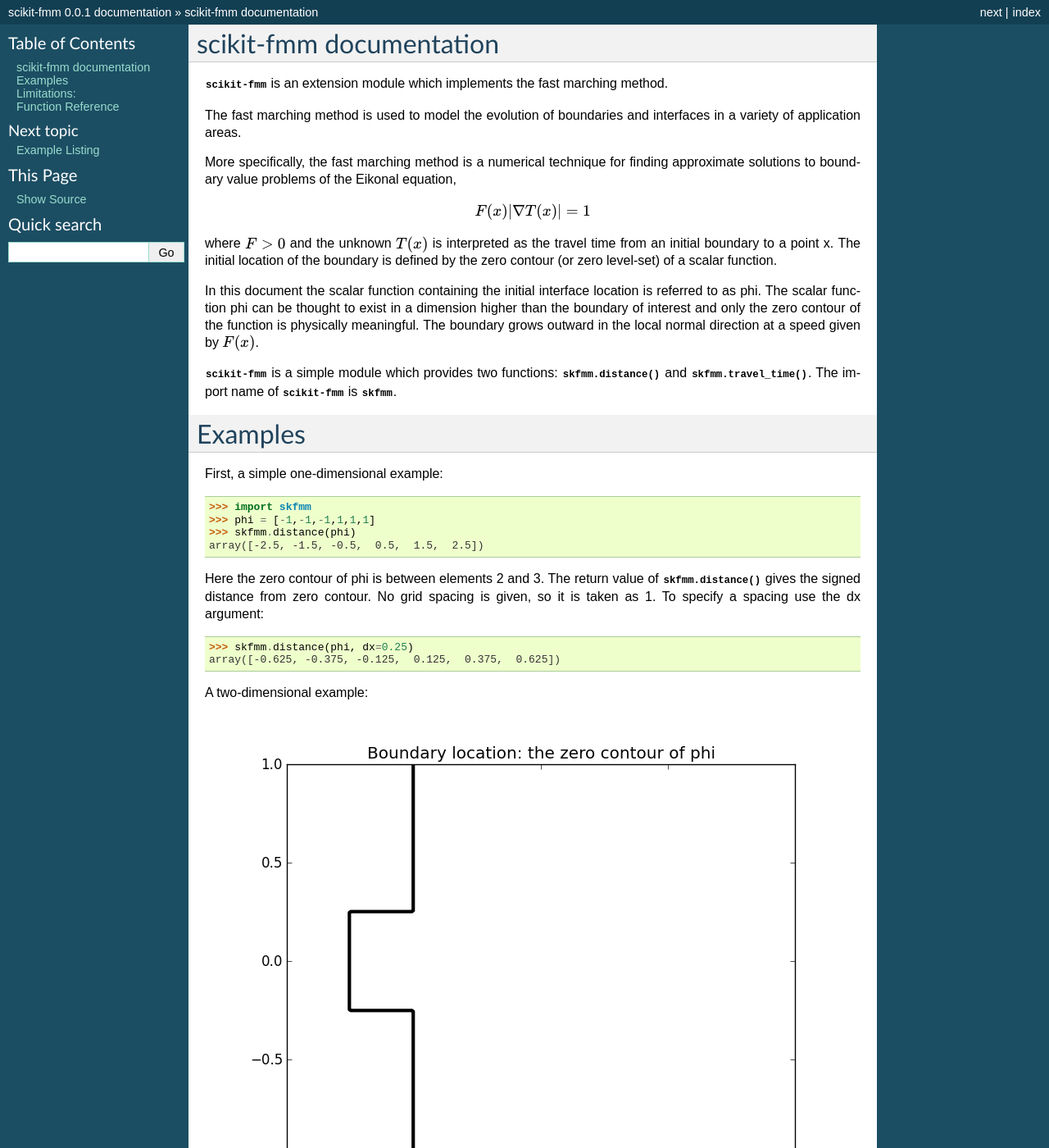
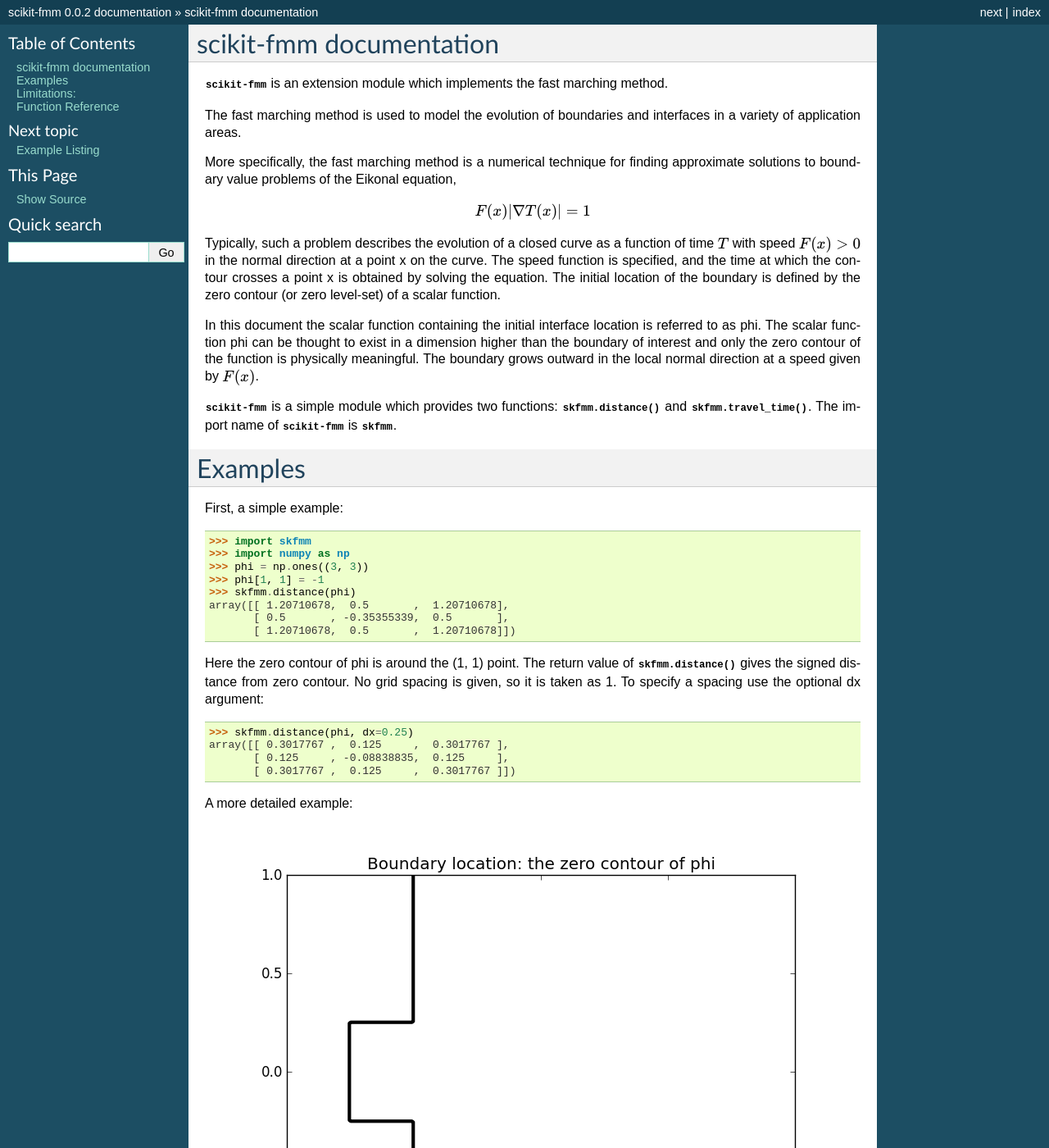
Before and after one commit to scikit-fmm/scikit-fmm, a Sphinx documentation site: the page built from doc/index.rst, in a window 1280 px wide and 1400 px high. Shown: the whole window at 82% size. Built offline with Sphinx 7.4.7, drawn with Linux system fonts in a browser that asks for light colours; formulas are drawn with MathJax 3; some of the changed text lies outside the part shown.

Commit message:
updating version to 0.0.2 documentation changes. pep8 refactor in test code

```diff
--- a/doc/conf.py
+++ b/doc/conf.py
@@ -48,9 +48,9 @@ copyright = u'2012, the scikit-fmm team'
 # built documents.
 #
 # The short X.Y version.
-version = '0.0.1'
+version = '0.0.2'
 # The full version, including alpha/beta/rc tags.
-release = '0.0.1'
+release = '0.0.2'
 
 # The language for content autogenerated by Sphinx. Refer to documentation
 # for a list of supported languages.
--- a/doc/index.rst
+++ b/doc/index.rst
@@ -19,10 +19,12 @@ Eikonal equation,
 .. math::
    F(x) | \nabla T(x) | = 1
 
-where :math:`F>0` and the unknown :math:`T(x)` is interpreted as the
-travel time from an initial boundary to a point x. The initial
-location of the boundary is defined by the zero contour (or zero
-level-set) of a scalar function.
+Typically, such a problem describes the evolution of a closed curve as
+a function of time :math:`T` with speed :math:`F(x)>0` in the normal
+direction at a point x on the curve. The speed function is specified,
+and the time at which the contour crosses a point x is obtained by
+solving the equation. The initial location of the boundary is defined
+by the zero contour (or zero level-set) of a scalar function.
 
 In this document the scalar function containing the initial interface
 location is referred to as phi. The scalar function phi can be thought to
@@ -38,22 +40,28 @@ name of :py:mod:`scikit-fmm` is :py:mod:`skfmm`.
 
 Examples
 ========
-First, a simple one-dimensional example::
+First, a simple example::
 
     >>> import skfmm
-    >>> phi = [-1,-1,-1,1,1,1]
+    >>> import numpy as np
+    >>> phi = np.ones((3, 3))
+    >>> phi[1, 1] = -1
     >>> skfmm.distance(phi)
-    array([-2.5, -1.5, -0.5,  0.5,  1.5,  2.5])
+    array([[ 1.20710678,  0.5       ,  1.20710678],
+           [ 0.5       , -0.35355339,  0.5       ],
+           [ 1.20710678,  0.5       ,  1.20710678]])
 
-Here the zero contour of phi is between elements 2 and 3. The return
+Here the zero contour of phi is around the (1, 1) point. The return
 value of :py:func:`skfmm.distance` gives the signed distance from zero
 contour. No grid spacing is given, so it is taken as 1. To specify a
-spacing use the dx argument::
+spacing use the optional dx argument::
 
     >>> skfmm.distance(phi, dx=0.25)
-    array([-0.625, -0.375, -0.125,  0.125,  0.375,  0.625])
+    array([[ 0.3017767 ,  0.125     ,  0.3017767 ],
+           [ 0.125     , -0.08838835,  0.125     ],
+           [ 0.3017767 ,  0.125     ,  0.3017767 ]])
 
-A two-dimensional example:
+A more detailed example:
 
 .. image:: 2d_phi.png
 
@@ -63,9 +71,9 @@ The boundary is specified as the zero contour of a scalar function phi:
  >>> import numpy as np
  >>> import pylab as pl
  >>> X, Y = np.meshgrid(np.linspace(-1,1,200), np.linspace(-1,1,200))
- >>> phi = -1*np.ones_like(X)
- >>> phi[X>-0.5] = 1
- >>> phi[np.logical_and(np.abs(Y)<0.25, X>-0.75)] = 1
+ >>> phi = -1 * np.ones_like(X)
+ >>> phi[X > -0.5] = 1
+ >>> phi[np.logical_and(np.abs(Y) < 0.25, X > -0.75)] = 1
 
 .. image:: 2d_phi_distance.png
 
@@ -84,7 +92,7 @@ of the domain.
 ::
 
  >>> speed = np.ones_like(X)
- >>> speed[Y>0] = 1.5
+ >>> speed[Y > 0] = 1.5
  >>> t = skfmm.travel_time(phi, speed, dx=1e-2)
 
 both :py:func:`skfmm.travel_time` and :py:func:`skfmm.distance`
@@ -94,7 +102,7 @@ support masked arrays for input. This allows an obstacle to be introduced.
 
 ::
 
- >>> mask = np.logical_and(abs(X)<0.1, abs(Y)<0.5)
+ >>> mask = np.logical_and(abs(X) < 0.1, abs(Y) < 0.5)
  >>> phi  = np.ma.MaskedArray(phi, mask)
  >>> t    = skfmm.travel_time(phi, speed, dx=1e-2)
 
--- a/setup.py
+++ b/setup.py
@@ -7,7 +7,7 @@ DISTNAME         = "scikit-fmm"
 DESCRIPTION      = "An extension module implimenting the fast marching method"
 MAINTAINER       = "Jason Furtney"
 MAINTAINER_EMAIL = "jkfurtney@gmail.com"
-VERSION          = '0.0.1'
+VERSION          = "0.0.2"
 URL              = 'https://github.com/scikit-fmm/'
 LICENSE          = 'BSD'
 KEYWORDS         = "fast marching method, Eikonal equation, interface, boundary"
```
Also changed, not shown: README.txt (+40 -7 lines), skfmm/__init__.py (+56 -5 lines), 1 other file.
